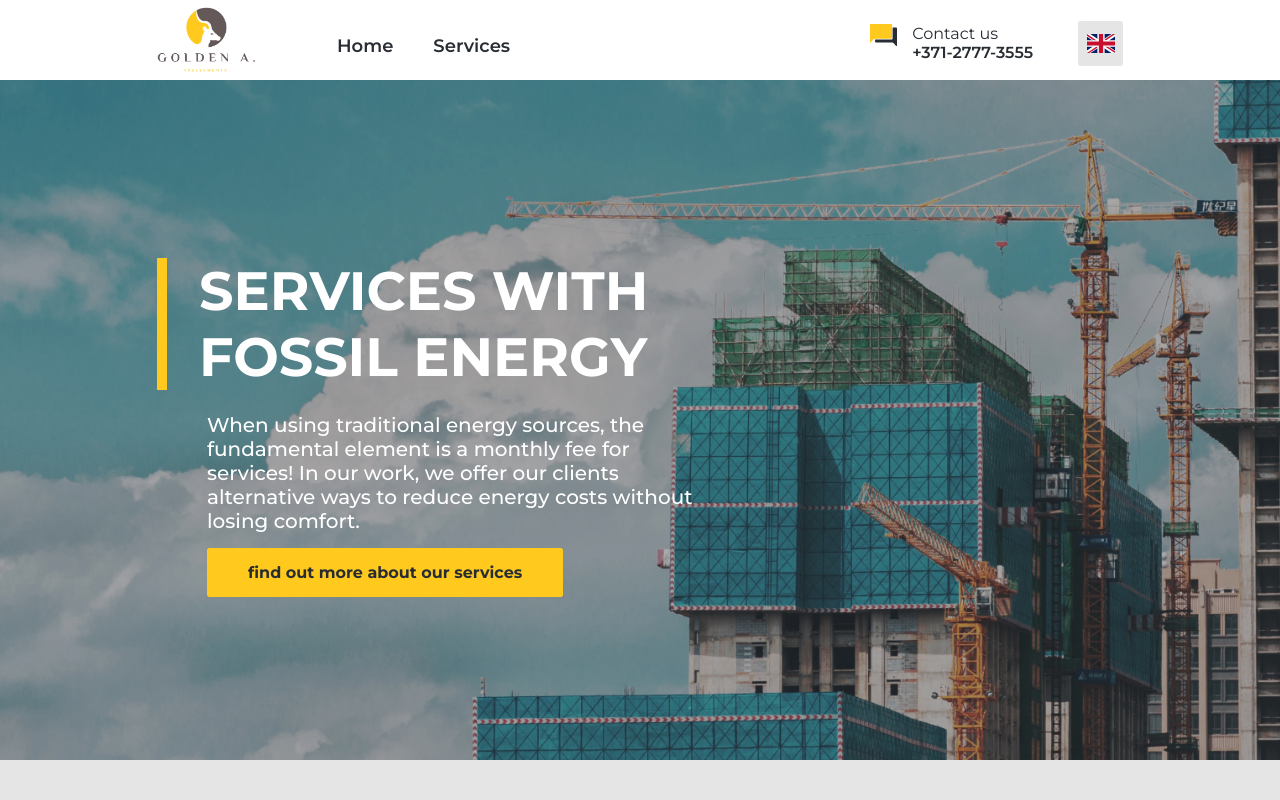
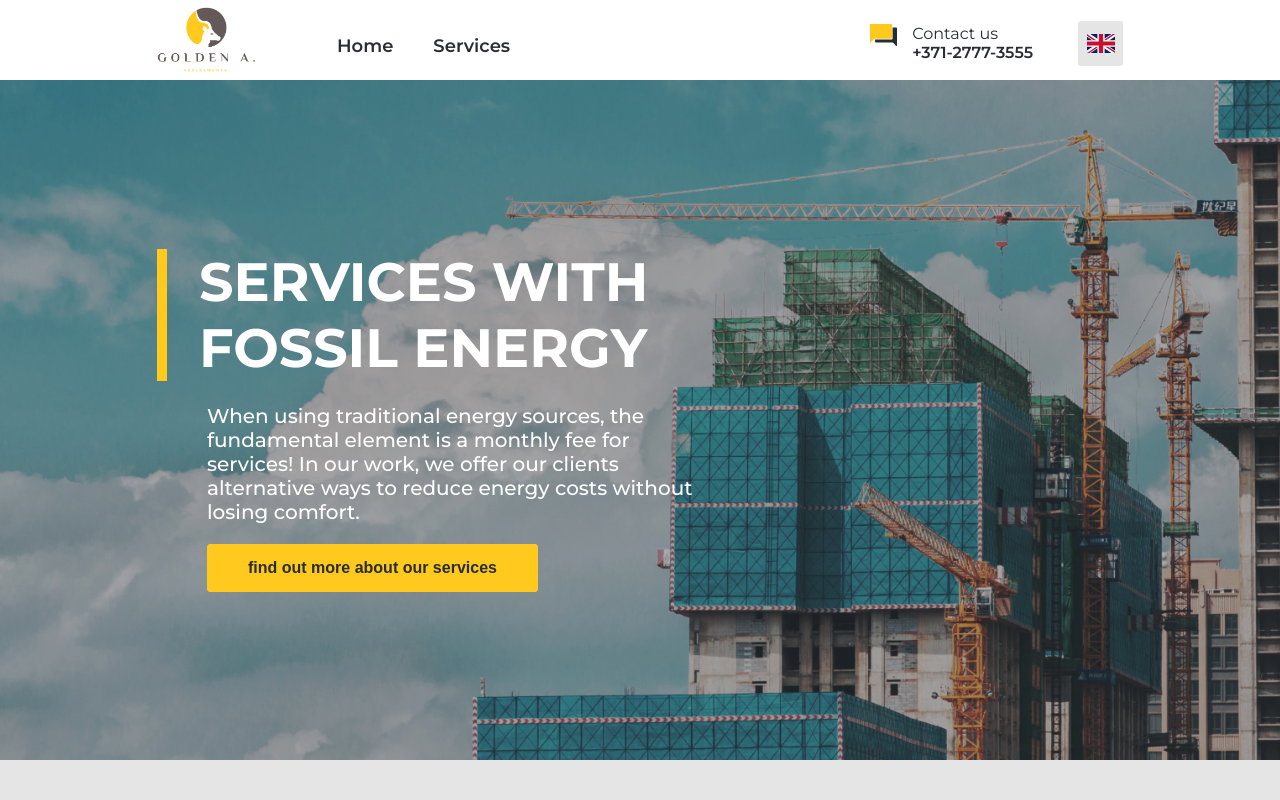
Before and after one commit to Sofiniks/next_energo, a Next.js app: page /en/services in a window 1280 px wide. Shown: the top 800 px of the page. Built offline with nearby package versions, Linux system fonts and the light colour scheme.

Commit message:
Fixes added

```diff
--- a/src/components/sections/HeroSection.tsx
+++ b/src/components/sections/HeroSection.tsx
@@ -2,6 +2,7 @@
 import styled from 'styled-components';
 import { useTranslations } from 'next-intl';
 import { Link } from 'react-scroll';
+import Button from '../buttons/Button';
 import ContainerLayout from '../layout/ContainerLayout';
 import MainBanner from '../banners/MainBanner';
 import { DesktopContainer, device, TabletContainer } from '@/theme/breakpoints';
@@ -64,7 +65,7 @@ const SectionText = styled.div`
     }
   }
   h3 {
-    /* margin-bottom: 20px; */
+    margin-bottom: 20px;
     font-weight: 500;
     font-size: 20px;
     padding-left: 50px;
@@ -81,10 +82,8 @@ const SectionText = styled.div`
 `;
 const ButtonWrapper = styled.div`
   padding-left: 50px;
-  margin-top: 30px;
   @media ${device.sm} {
     padding-left: 0;
-    text-align: center;
   }
 `;
 const BannerWrapper = styled.div`
@@ -100,25 +99,6 @@ const BannerWrapper = styled.div`
     &::-webkit-scrollbar {
       display: none !important;
     }
-  }
-`;
-
-const StyledYellowLink = styled(Link)`
-  background-color: #ffc91e;
-  border-radius: 3px;
-  color: #282d33;
-  font-size: 16px;
-  font-weight: bold;
-  padding: 14px 40px;
-  border: 1px solid #ffc91e;
-  cursor: pointer;
-  transition: all 0.2s;
-
-  &:hover {
-    transform: scale(1.05);
-  }
-  @media ${device.sm} {
-    padding: 14px 20px;
   }
 `;
 
@@ -141,15 +121,15 @@ const HeroSection = ({ isMainPage }: HeroSectionProps) => {
               {isMainPage ? t('sectionSubtitle') : t('servicesSectionSubtitle')}
             </h3>
             <ButtonWrapper>
-              <StyledYellowLink
+              <Link
                 to="contactUs"
                 spy={true}
                 smooth={true}
                 duration={500}
                 offset={-100}
               >
-                {t('button')}
-              </StyledYellowLink>
+                <Button text={t('button')} />
+              </Link>
             </ButtonWrapper>
           </SectionText>
         </Container>
--- a/src/data/servicesData.json
+++ b/src/data/servicesData.json
@@ -103,8 +103,8 @@
         {
           "title": "servicesList.service4.subservices.subservice1.title",
           "desc": [
-            "servicesList.service4.subservices.subservice3.text.1",
-            "servicesList.service4.subservices.subservice3.text.2"
+            "servicesList.service4.subservices.subservice1.text.1",
+            "servicesList.service4.subservices.subservice1.text.2"
           ],
           "images": [
             "/images/Services1.png",
```
